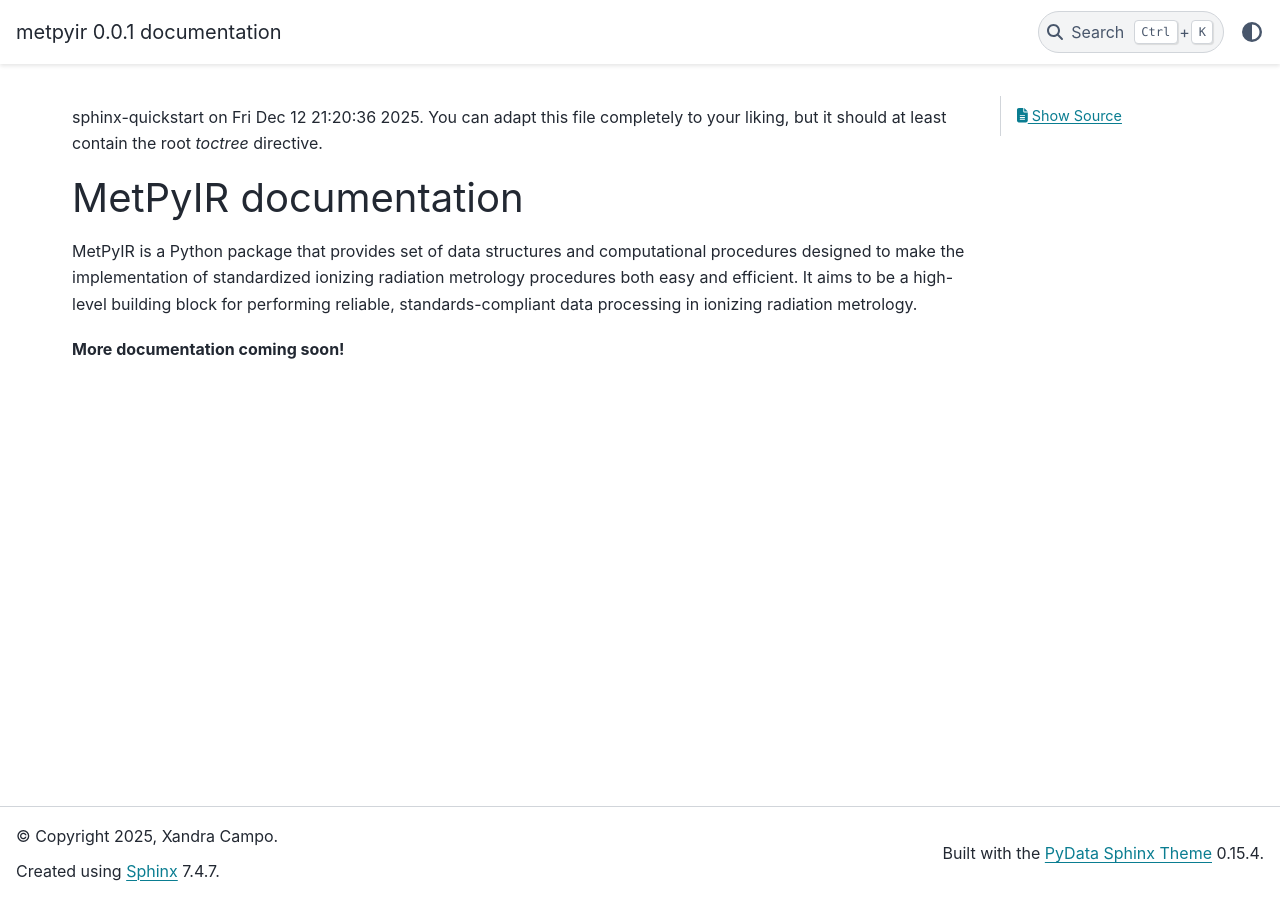
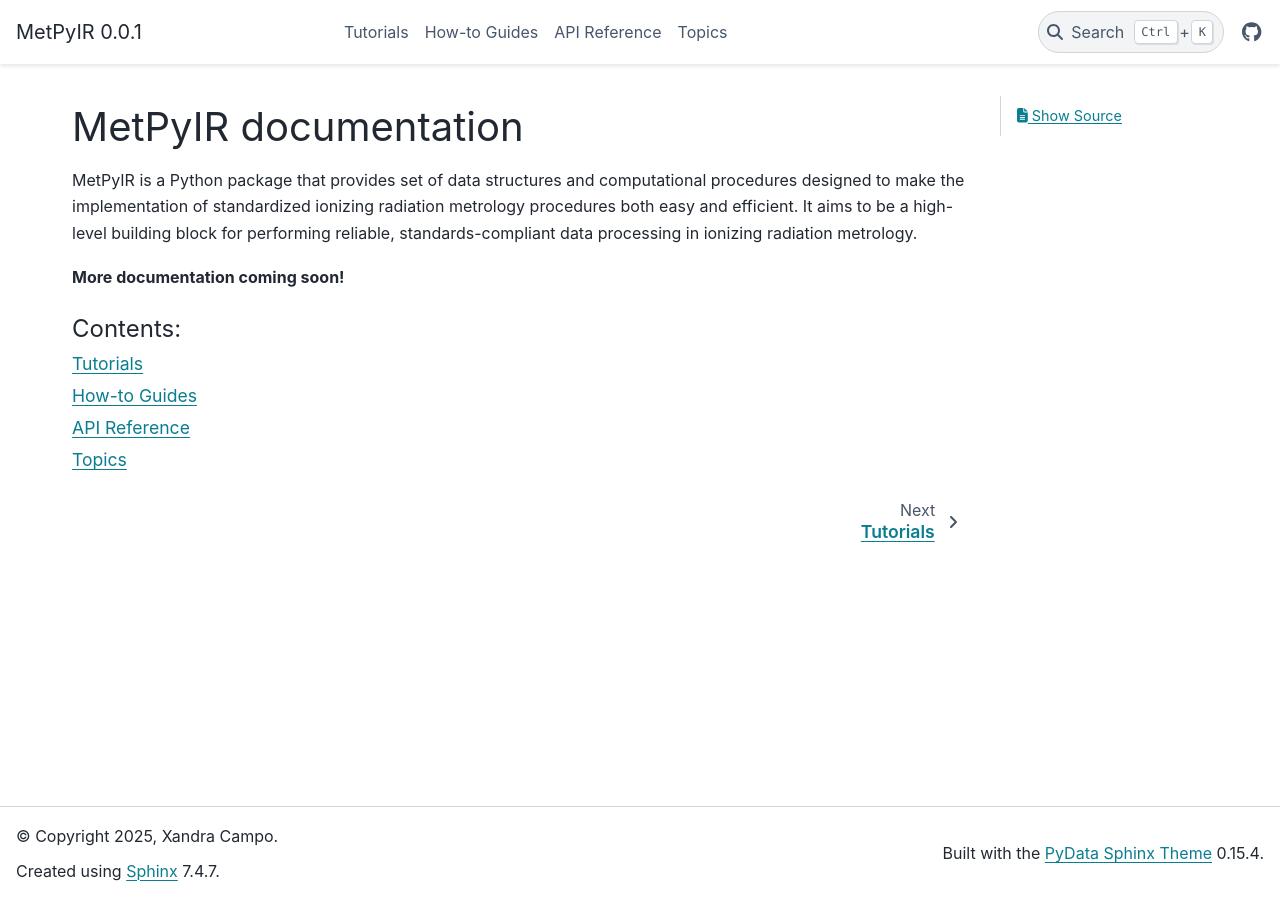
Before and after one commit to lmri-met/metpyir, a Sphinx documentation site: the page built from docs/source/index.rst, in a window 1280 px wide. Built offline with Sphinx 7.4.7 and the PyData theme 0.15.4, drawn with Linux system fonts in a browser that asks for light colours.

Commit message:
Set up single version documentation with navbar

```diff
--- /dev/null
+++ b/docs/source/api/index.rst
@@ -0,0 +1,8 @@
+API Reference
+=============
+
+**More documentation coming soon!**
+
+.. toctree::
+   :maxdepth: 2
+   :caption: Contents:
--- a/docs/source/conf.py
+++ b/docs/source/conf.py
@@ -6,7 +6,7 @@
 # -- Project information -----------------------------------------------------
 # https://www.sphinx-doc.org/en/master/usage/configuration.html#project-information
 
-project = 'metpyir'
+project = 'MetPyIR'
 copyright = '2025, Xandra Campo'
 author = 'Xandra Campo'
 release = '0.0.1'
@@ -14,7 +14,9 @@ release = '0.0.1'
 # -- General configuration ---------------------------------------------------
 # https://www.sphinx-doc.org/en/master/usage/configuration.html#general-configuration
 
-extensions = ['pydata_sphinx_theme']
+extensions = [
+    "pydata_sphinx_theme",
+]
 
 templates_path = ['_templates']
 exclude_patterns = []
@@ -24,3 +26,18 @@ exclude_patterns = []
 
 html_theme = 'pydata_sphinx_theme'
 html_static_path = ['_static']
+html_title = f'{project} {release}'
+html_theme_options = {
+    "navbar_start": ["navbar-logo"],
+    "navbar_center": ["navbar-nav"],
+    "navbar_end": ["navbar-icon-links"],
+    "show_nav_level": 2,
+    "icon_links": [
+        {
+            "name": "GitHub",
+            "url": "https://github.com/lmri-met/metpyir",
+            "icon": "fa-brands fa-github",
+            "type": "fontawesome",
+        }
+    ],
+}
--- /dev/null
+++ b/docs/source/how-tos/index.rst
@@ -0,0 +1,8 @@
+How-to Guides
+=============
+
+**More documentation coming soon!**
+
+.. toctree::
+   :maxdepth: 2
+   :caption: Contents:
--- a/docs/source/index.rst
+++ b/docs/source/index.rst
@@ -1,7 +1,4 @@
-.. metpyir documentation master file, created by
-sphinx-quickstart on Fri Dec 12 21:20:36 2025.
-You can adapt this file completely to your liking, but it should at least
-contain the root `toctree` directive.
+.. metpyir documentation master file, created by sphinx-quickstart on Fri Dec 12 21:20:36 2025. You can adapt this file completely to your liking, but it should at least contain the root `toctree` directive.
 
 MetPyIR documentation
 =====================
@@ -16,3 +13,8 @@ in ionizing radiation metrology.
 .. toctree::
    :maxdepth: 2
    :caption: Contents:
+
+   tutorials/index
+   how-tos/index
+   api/index
+   topics/index
--- /dev/null
+++ b/docs/source/topics/index.rst
@@ -0,0 +1,8 @@
+Topics
+======
+
+**More documentation coming soon!**
+
+.. toctree::
+   :maxdepth: 2
+   :caption: Contents:
--- /dev/null
+++ b/docs/source/tutorials/index.rst
@@ -0,0 +1,8 @@
+Tutorials
+=========
+
+**More documentation coming soon!**
+
+.. toctree::
+   :maxdepth: 2
+   :caption: Contents:
```
